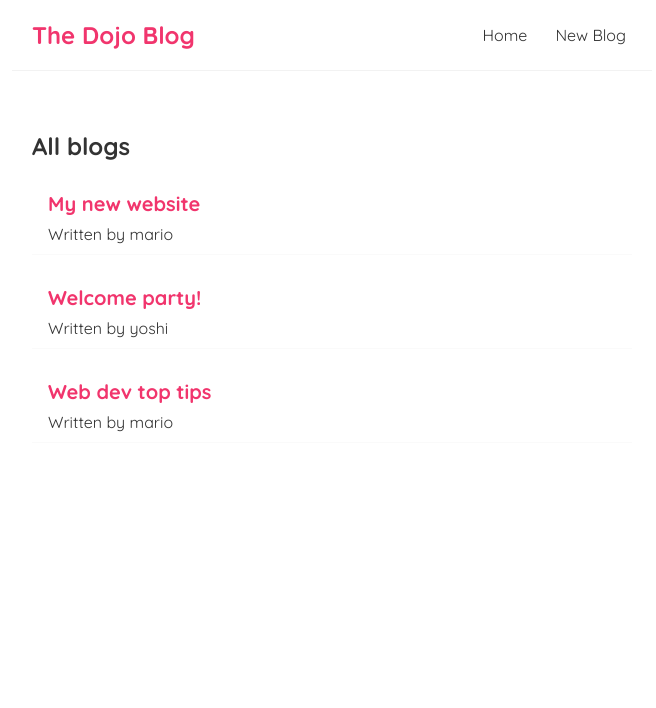
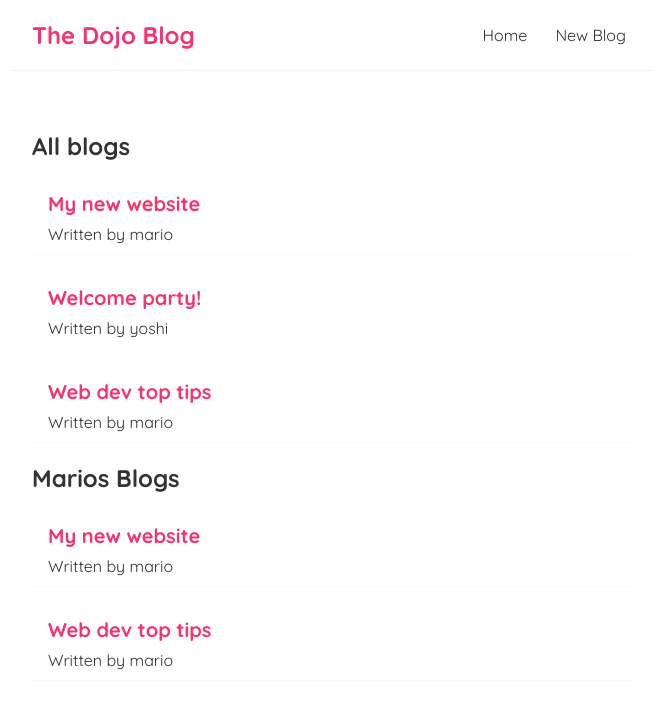
Before and after one commit to memachado/dojo-blog, a React (Create React App) app: page / in a window 1280 px wide. Shown: the top 708 px of the page, without its empty margins (308-964 px from the left). Built offline with nearby package versions, Linux system fonts and the light colour scheme.

Commit message:
Lesson 12

```diff
--- a/src/BlogList.js
+++ b/src/BlogList.js
@@ -1,8 +1,4 @@
 const BlogList = ({blogs, title}) => {
-
-    // const blogs = props.blogs;
-
-    // const title = props.title;
 
     return (
         <div className="blog-list">
--- a/src/Home.js
+++ b/src/Home.js
@@ -11,7 +11,11 @@ const Home = () => {
 
     return (
         <div className="home">
+
             <BlogList blogs={blogs} title="All blogs"/>
+
+            <BlogList blogs={blogs.filter((blog)=> blog.author === 'mario')} title="Marios Blogs"/>
+
         </div>
     );
 }
```
